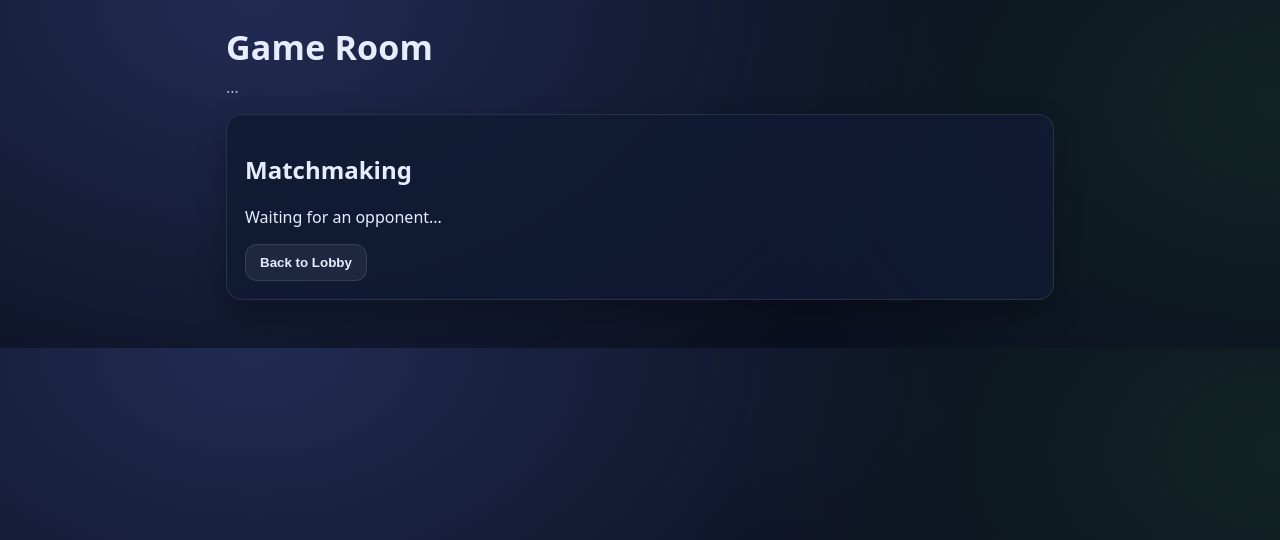
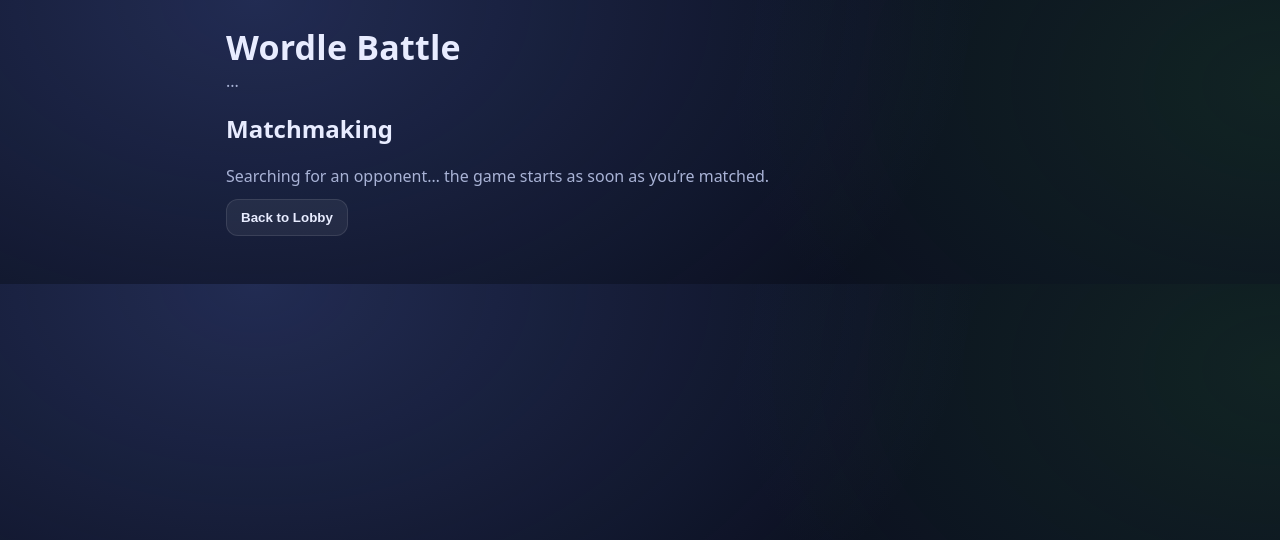
Before and after one commit to Eunhade/Test, a Flask app: page /game in a window 1280 px wide. Shown: the top 540 px of the page. Run offline with Flask 3, Linux system fonts and the light colour scheme; the visitor is signed in with stand-in values (Sample User, id 1); some libraries are stand-ins or nearby versions.

Commit message:
Update game.html

```diff
--- a/templates/game.html
+++ b/templates/game.html
@@ -3,59 +3,55 @@
 <head>
   <meta charset="utf-8" />
   <meta name="viewport" content="width=device-width, initial-scale=1" />
-  <title>Wordle Battle - Game</title>
+  <title>Wordle Battle - Multiplayer</title>
   <link rel="stylesheet" href="{{ url_for('static', filename='style.css') }}" />
+  <script src="https://cdn.socket.io/4.7.5/socket.io.min.js"></script>
 </head>
 <body>
   <div class="container">
-    <header class="header">
-      <h1>Game Room</h1>
-      <p class="subtitle"><span id="identity">...</span></p>
-    </header>
+    <h1>Wordle Battle</h1>
+    <p class="subtitle"><span id="identity">...</span></p>
 
-    <div id="status" class="status hidden"></div>
+    <div id="status" class="status info hidden"></div>
 
-    <div id="waiting" class="card">
+    <div id="waiting" class="section">
       <h2>Matchmaking</h2>
-      <p>Waiting for an opponent...</p>
+      <p style="color: var(--muted); margin-bottom: 12px;">
+        Searching for an opponent… the game starts as soon as you’re matched.
+      </p>
       <div class="row">
-        <button id="backToLobby" class="btn">Back to Lobby</button>
+        <button id="backToLobby" class="btn secondary">Back to Lobby</button>
       </div>
     </div>
 
-    <div id="game" class="card hidden">
-      <div class="topbar">
-        <div class="timer">
-          Time left: <span id="timer">5:00</span>
+    <div id="game" class="section hidden">
+      <div id="timer" class="timer">5:00</div>
+
+      <div class="scores">
+        <div class="score-box">
+          <div class="score-label"><span id="youLabel">You</span></div>
+          <div id="scoreP1" class="score-value">0</div>
         </div>
-        <div class="scores">
-          <div class="score-box">
-            <div class="score-label" id="youLabel">You</div>
-            <div class="score-value" id="scoreP1">0</div>
-          </div>
-          <div class="score-box">
-            <div class="score-label" id="oppLabel">Opponent</div>
-            <div class="score-value" id="scoreP2">0</div>
-          </div>
+        <div class="score-box">
+          <div class="score-label"><span id="oppLabel">Opponent</span></div>
+          <div id="scoreP2" class="score-value">0</div>
         </div>
       </div>
 
-      <div class="input-row">
-        <input id="guessInput" maxlength="5" placeholder="Enter 5-letter guess" />
-        <button id="submitGuess" class="btn primary">Submit</button>
+      <div class="guess-input">
+        <input id="guessInput" type="text" maxlength="5" placeholder="Enter 5-letter word" />
+        <button id="submitGuess" class="btn">Submit</button>
       </div>
 
-      <div id="feedback" class="feedback"></div>
+      <div id="feedback"></div>
 
-      <div class="row">
-        <button id="surrenderBtn" class="btn danger">Surrender</button>
-        <button id="playAgain" class="btn">Play Again</button>
-        <button id="backToLobby2" class="btn">Back to Lobby</button>
+      <div class="row" style="margin-top: 12px;">
+        <button id="playAgain" class="btn secondary" style="flex:1;">Play Again</button>
+        <button id="backToLobby2" class="btn secondary" style="flex:1;">Back to Lobby</button>
       </div>
     </div>
   </div>
 
-  <script src="https://cdn.socket.io/4.7.5/socket.io.min.js"></script>
   <script src="{{ url_for('static', filename='gamepage.js') }}"></script>
 </body>
 </html>
```
